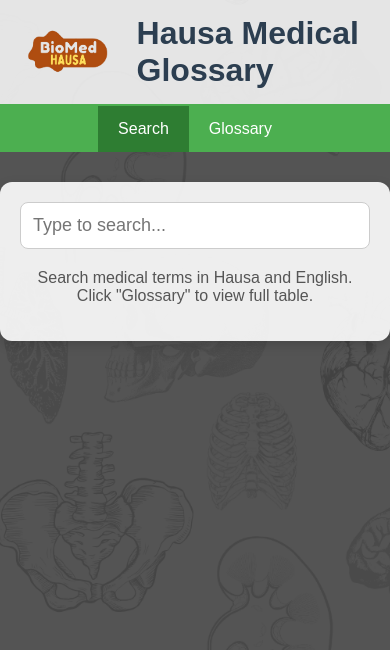
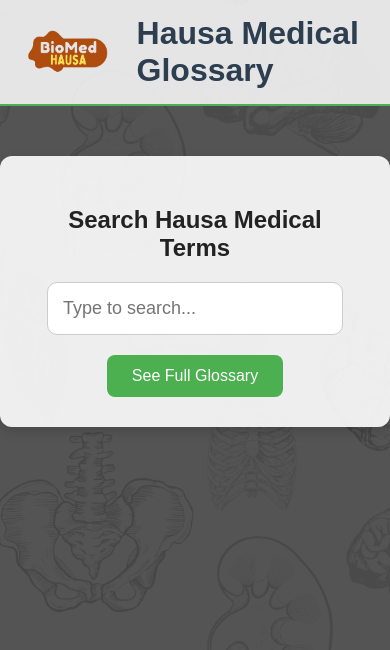
Before and after one commit to ikramhisa/MedKamus, a plain HTML site: page index.html in a window 390 px wide. Drawn offline with nearby package versions, Linux system fonts and the light colour scheme.

Commit message:
Update index.html

```diff
--- a/index.html
+++ b/index.html
@@ -35,32 +35,44 @@
       font-weight: bold;
     }
 
-    nav {
-      display: flex;
-      justify-content: center;
-      background: #4CAF50;
+    main {
+      max-width: 900px;
+      margin: 50px auto;
+      padding: 30px;
+      background-color: rgba(255, 255, 255, 0.9);
+      border-radius: 12px;
+      box-shadow: 0px 4px 12px rgba(0,0,0,0.15);
+      text-align: center;
     }
 
-    nav button {
-      background: none;
+    .search-box {
+      width: 80%;
+      max-width: 500px;
+      padding: 15px;
+      font-size: 18px;
+      border-radius: 10px;
+      border: 1px solid #ccc;
+      margin-bottom: 20px;
+    }
+
+    .button {
+      background-color: #4CAF50;
+      color: white;
       border: none;
-      padding: 14px 20px;
-      color: white;
+      padding: 12px 25px;
       font-size: 16px;
+      border-radius: 8px;
       cursor: pointer;
     }
 
-    nav button.active {
-      background: #2e7d32;
+    .button:hover {
+      background-color: #45a049;
     }
 
-    main {
-      max-width: 1200px;
-      margin: 30px auto;
-      padding: 20px;
-      background-color: rgba(255, 255, 255, 0.9);
-      border-radius: 12px;
-      box-shadow: 0px 4px 12px rgba(0,0,0,0.15);
+    /* Glossary view hidden initially */
+    #glossaryView {
+      display: none;
+      text-align: left;
     }
 
     #controls {
@@ -68,16 +80,15 @@
       flex-wrap: wrap;
       gap: 10px;
       margin-bottom: 20px;
-      justify-content: center;
     }
 
     input, select {
-      padding: 12px;
-      font-size: 18px;
+      padding: 10px;
+      font-size: 16px;
       border-radius: 8px;
       border: 1px solid #ccc;
       flex: 1;
-      min-width: 250px;
+      min-width: 200px;
     }
 
     table {
@@ -109,42 +120,6 @@
     mark {
       background-color: yellow;
     }
-
-    .tab-content {
-      display: none;
-    }
-    .tab-content.active {
-      display: block;
-    }
-
-    @media (max-width: 600px) {
-      #controls {
-        flex-direction: column;
-      }
-      table, thead, tbody, th, td, tr {
-        display: block;
-      }
-      th {
-        position: sticky;
-        top: 0;
-      }
-      td {
-        padding-left: 50%;
-        position: relative;
-      }
-      td::before {
-        position: absolute;
-        left: 10px;
-        width: 45%;
-        white-space: nowrap;
-        font-weight: bold;
-      }
-      td:nth-of-type(1)::before { content: "English"; }
-      td:nth-of-type(2)::before { content: "Definition (English)"; }
-      td:nth-of-type(3)::before { content: "Definition (Hausa)"; }
-      td:nth-of-type(4)::before { content: "Hausa"; }
-      td:nth-of-type(5)::before { content: "Code (Region)"; }
-    }
   </style>
 </head>
 <body>
@@ -153,24 +128,19 @@
     <h1>Hausa Medical Glossary</h1>
   </header>
 
-  <nav>
-    <button class="tab-btn active" data-tab="searchTab">Search</button>
-    <button class="tab-btn" data-tab="glossaryTab">Glossary</button>
-  </nav>
+  <main>
+    <!-- Landing Page -->
+    <div id="landingView">
+      <h2>Search Hausa Medical Terms</h2>
+      <input type="text" id="landingSearch" class="search-box" placeholder="Type to search...">
+      <br>
+      <button class="button" onclick="showGlossary()">See Full Glossary</button>
+    </div>
 
-  <main>
-    <!-- Search tab -->
-    <div id="searchTab" class="tab-content active">
+    <!-- Glossary Page -->
+    <div id="glossaryView">
       <div id="controls">
         <input type="text" id="searchInput" placeholder="Type to search...">
-      </div>
-      <p style="text-align:center; color:#555;">Search medical terms in Hausa and English. Click "Glossary" to view full table.</p>
-    </div>
-
-    <!-- Glossary tab -->
-    <div id="glossaryTab" class="tab-content">
-      <div id="controls">
-        <input type="text" id="searchInputGlossary" placeholder="Type to search...">
         <select id="regionFilter">
           <option value="">All Categories</option>
         </select>
@@ -194,14 +164,14 @@
   <script src="https://cdnjs.cloudflare.com/ajax/libs/PapaParse/5.4.1/papaparse.min.js"></script>
   <script>
     const tableBody = document.querySelector('#glossaryTable tbody');
-    const searchInputGlossary = document.getElementById('searchInputGlossary');
+    const searchInput = document.getElementById('searchInput');
+    const landingSearch = document.getElementById('landingSearch');
     const regionFilter = document.getElementById('regionFilter');
     const headers = document.querySelectorAll('#glossaryTable th');
     let glossaryData = [];
     let sortColumn = null;
     let sortAscending = true;
 
-    // CSV load
     Papa.parse('hausamedicalterms.csv', {
       download: true,
       header: true,
@@ -230,7 +200,7 @@
     }
 
     function displayTable(data) {
-      const filterText = searchInputGlossary.value.toLowerCase();
+      const filterText = searchInput.value.toLowerCase() || landingSearch.value.toLowerCase();
       const filterRegion = regionFilter.value;
 
       let filteredData = data.filter(row => {
@@ -263,7 +233,15 @@
       });
     }
 
-    searchInputGlossary.addEventListener('input', () => displayTable(glossaryData));
+    function showGlossary() {
+      document.getElementById('landingView').style.display = 'none';
+      document.getElementById('glossaryView').style.display = 'block';
+      searchInput.value = landingSearch.value; // pass the search term forward
+      displayTable(glossaryData);
+    }
+
+    searchInput.addEventListener('input', () => displayTable(glossaryData));
+    landingSearch.addEventListener('input', () => showGlossary());
     regionFilter.addEventListener('change', () => displayTable(glossaryData));
 
     headers.forEach(header => {
@@ -278,20 +256,6 @@
         displayTable(glossaryData);
       });
     });
-
-    // Tab switching
-    const tabButtons = document.querySelectorAll('.tab-btn');
-    const tabContents = document.querySelectorAll('.tab-content');
-
-    tabButtons.forEach(btn => {
-      btn.addEventListener('click', () => {
-        tabButtons.forEach(b => b.classList.remove('active'));
-        tabContents.forEach(c => c.classList.remove('active'));
-
-        btn.classList.add('active');
-        document.getElementById(btn.dataset.tab).classList.add('active');
-      });
-    });
   </script>
 </body>
 </html>
```
